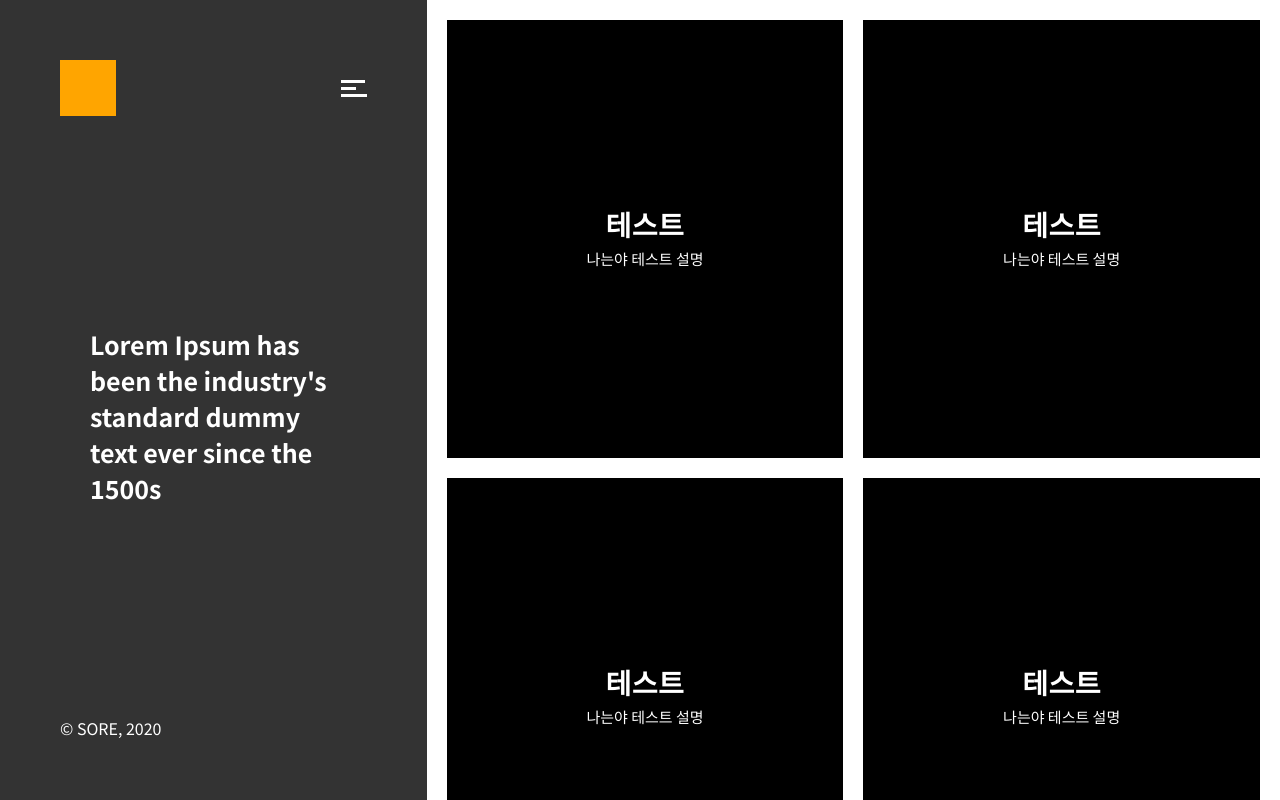
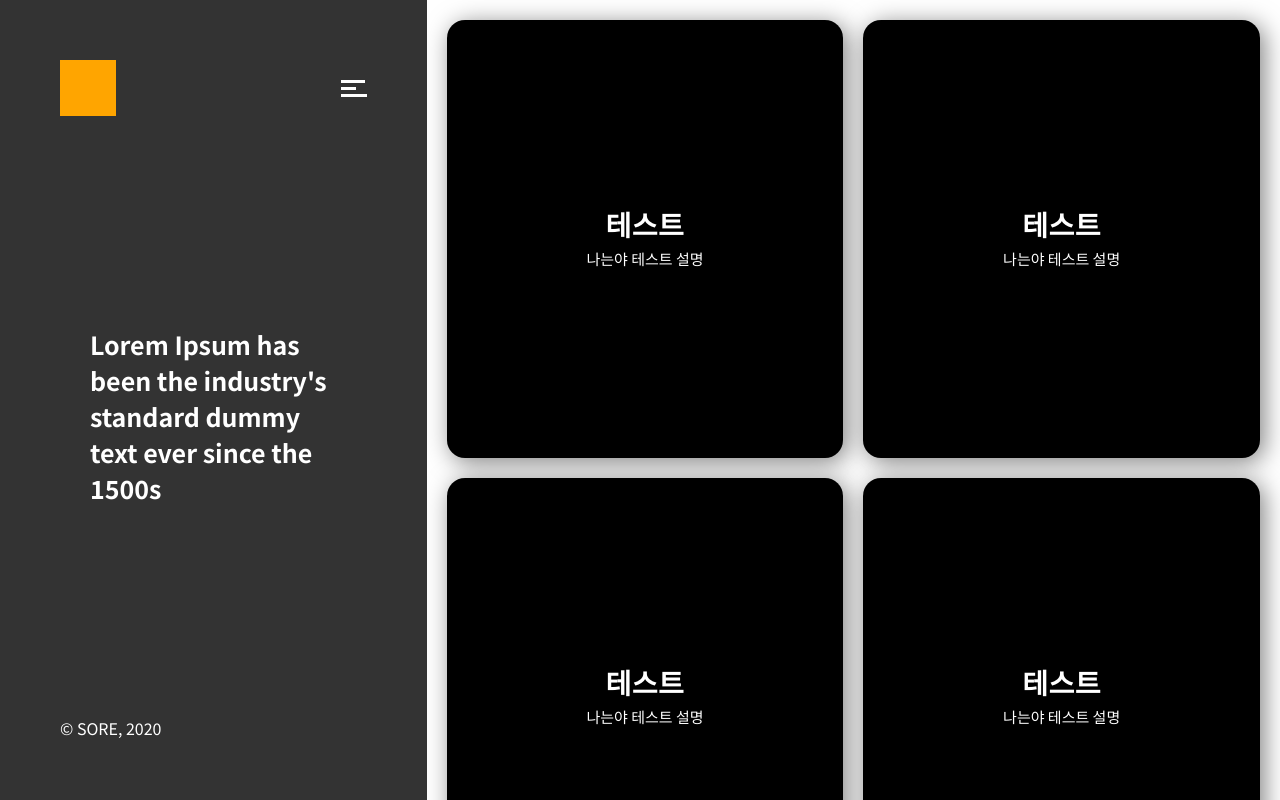
Before and after one commit to soheee94/soheee94.github.io, a React (Create React App) app in the folder portfolio/: page / in a window 1280 px wide. Shown: the top 800 px of the page. Built offline with nearby package versions, Linux system fonts and the light colour scheme.

Commit message:
프로젝트 박스 그림자 추가

```diff
--- a/portfolio/src/component/Project.js
+++ b/portfolio/src/component/Project.js
@@ -29,6 +29,11 @@ const InsideBlock = styled.div`
   display: flex;
   flex-direction: column;
   justify-content: center;
+  box-shadow: 4px 4px 24px rgba(0, 0, 0, 0.5);
+  border-radius: 18px;
+  p {
+    transition: all 0.25s ease-in-out;
+  }
   &:hover {
     p {
       color: ${props => props.theme.point};
```
